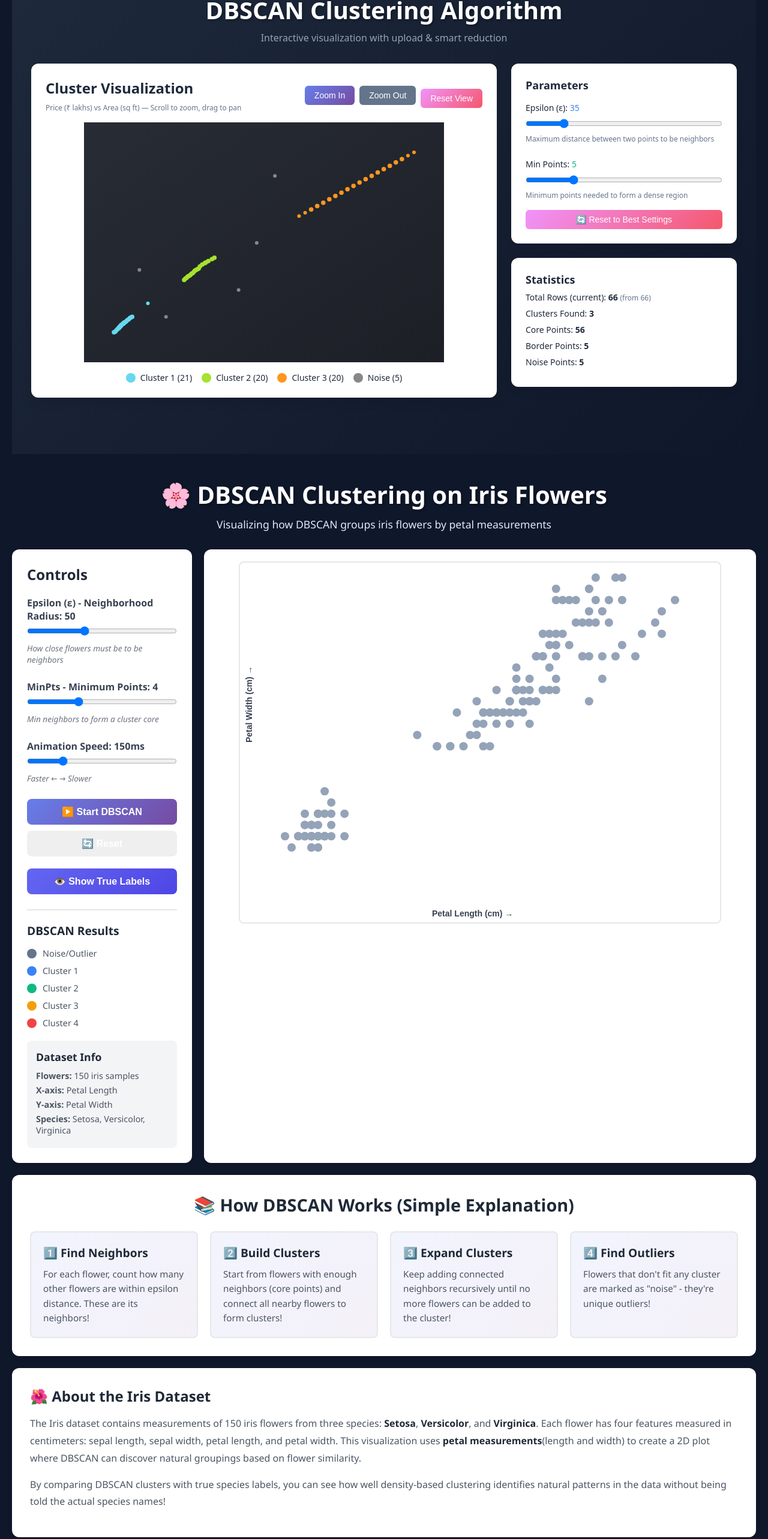
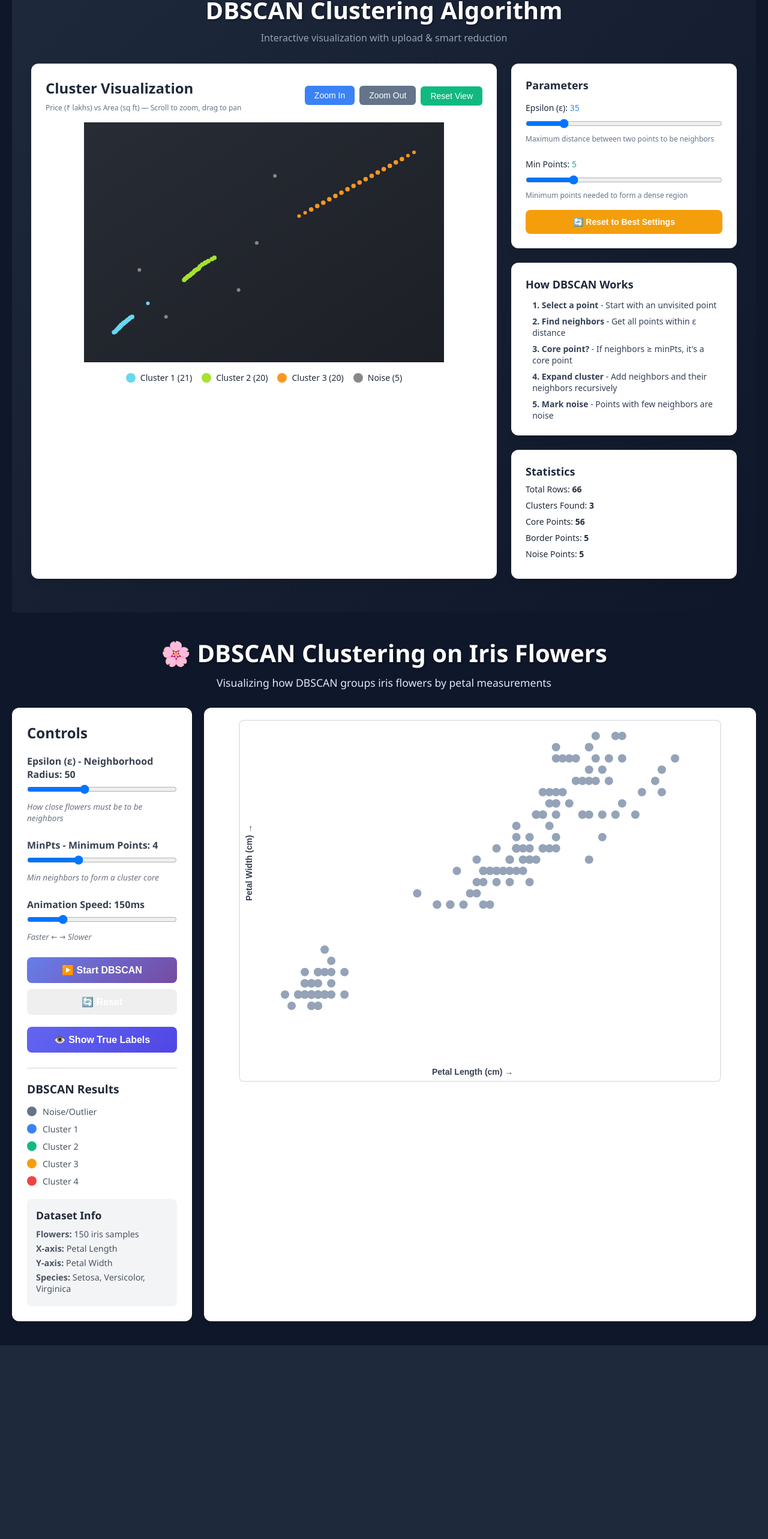
Before and after one commit to shhadowpdf/dhv-DBSCAN, a React (Vite) app: page / in a window 1280 px wide. Shown: the part 63-2629 px from the top of the page at 60% size. After the commit the page ends 2306 px from the top, so only its background shows below. Built offline with nearby package versions, Linux system fonts and the light colour scheme.

Commit message:
Explain panel changes

```diff
--- a/src/DBSCANExplain.css
+++ b/src/DBSCANExplain.css
@@ -183,8 +183,8 @@ canvas {
 
 .point-info {
   position: absolute;
-  top: 30px;
-  right: 30px;
+  bottom: 365px;
+  right: 145px;
   background: rgba(255, 255, 255, 0.95);
   border: 2px solid #3b82f6;
   border-radius: 8px;
--- a/src/DBSCANExplain.jsx
+++ b/src/DBSCANExplain.jsx
@@ -397,44 +397,6 @@ function DBSCANExplain() {
           )}
         </div>
       </div>
-
-      {/* Explanation Panel */}
-      {/* How it Works */}
-      <div className="how-it-works">
-        <h2>📚 How DBSCAN Works (Simple Explanation)</h2>
-        <div className="steps-grid">
-          <div className="step-card">
-            <h3>1️⃣ Find Neighbors</h3>
-            <p>For each flower, count how many other flowers are within epsilon distance. These are its neighbors!</p>
-          </div>
-          <div className="step-card">
-            <h3>2️⃣ Build Clusters</h3>
-            <p>Start from flowers with enough neighbors (core points) and connect all nearby flowers to form clusters!</p>
-          </div>
-          <div className="step-card">
-            <h3>3️⃣ Expand Clusters</h3>
-            <p>Keep adding connected neighbors recursively until no more flowers can be added to the cluster!</p>
-          </div>
-          <div className="step-card">
-            <h3>4️⃣ Find Outliers</h3>
-            <p>Flowers that don't fit any cluster are marked as "noise" - they're unique outliers!</p>
-          </div>
-        </div>
-      </div>
-
-      <div className="about-iris">
-        <h2>🌺 About the Iris Dataset</h2>
-        <p>
-          The Iris dataset contains measurements of 150 iris flowers from three species: <strong>Setosa</strong>,
-          <strong> Versicolor</strong>, and <strong>Virginica</strong>. Each flower has four features measured in centimeters:
-          sepal length, sepal width, petal length, and petal width. This visualization uses <strong>petal measurements</strong>
-          (length and width) to create a 2D plot where DBSCAN can discover natural groupings based on flower similarity.
-        </p>
-        <p>
-          By comparing DBSCAN clusters with true species labels, you can see how well density-based clustering identifies
-          natural patterns in the data without being told the actual species names!
-        </p>
-      </div>
     </div>
   );
 }
--- a/src/DBSCANViz.jsx
+++ b/src/DBSCANViz.jsx
@@ -430,11 +430,55 @@ const DBSCANViz = ({epsilon, minPt}) => {
                   </p>
                 </div>
                 <div style={{ display: 'flex', gap: '0.5rem', alignItems: 'center' }}>
-                  <button className="btn btn-primary" onClick={() => setZoom(z => Math.min(z * 1.2, 5))}>Zoom In</button>
-                  <button className="btn btn-muted" onClick={() => setZoom(z => Math.max(z * 0.8, 0.5))}>Zoom Out</button>
-                  <button className="btn btn-success" onClick={() => { setZoom(1); setPan({ x: 0, y: 0 }); }}>Reset View</button>
-                </div>
+                <button
+                  onClick={() => setZoom(z => Math.min(z * 1.2, 5))}
+                  style={{
+                    padding: '0.5rem 1rem',
+                    background: '#3b82f6',
+                    color: 'white',
+                    border: 'none',
+                    borderRadius: '6px',
+                    cursor: 'pointer',
+                    fontSize: '0.875rem',
+                    fontWeight: '500'
+                  }}
+                >
+                  Zoom In
+                </button>
+                <button
+                  onClick={() => setZoom(z => Math.max(z * 0.8, 0.5))}
+                  style={{
+                    padding: '0.5rem 1rem',
+                    background: '#64748b',
+                    color: 'white',
+                    border: 'none',
+                    borderRadius: '6px',
+                    cursor: 'pointer',
+                    fontSize: '0.875rem',
+                    fontWeight: '500'
+                  }}
+                >
+                  Zoom Out
+                </button>
+                <button
+                  onClick={() => { setZoom(1); setPan({ x: 0, y: 0 }); }}
+                  style={{
+                    padding: '0.5rem 1rem',
+                    background: '#10b981',
+                    color: 'white',
+                    border: 'none',
+                    borderRadius: '6px',
+                    cursor: 'pointer',
+                    fontSize: '0.875rem',
+                    fontWeight: '500',
+                    position: 'relative',
+                    bottom: '4.5px'
+                  }}
+                >
+                  Reset View
+                </button>
               </div>
+            </div>
 
               <div style={{ overflow: 'hidden', borderRadius: '8px' }}>
                 <svg
@@ -539,7 +583,7 @@ const DBSCANViz = ({epsilon, minPt}) => {
                     type="range"
                     min="10"
                     max="150"
-                    step="5"
+                    step="1"
                     value={eps}
                     onChange={(e) => setEps(parseFloat(e.target.value))}
                     style={{ width: '100%' }}
@@ -568,15 +612,59 @@ const DBSCANViz = ({epsilon, minPt}) => {
                 </div>
 
                 <button
-                  className="btn btn-warn"
-                  onClick={resetToDefaults}
-                  onMouseOver={(e) => e.currentTarget.style.background = '#d97706'}
-                  onMouseOut={(e) => e.currentTarget.style.background = '#f59e0b'}
-                  style={{ width: '100%' }}
-                >
-                  🔄 Reset to Best Settings
-                </button>
+                onClick={resetToDefaults}
+                style={{
+                  width: '100%',
+                  padding: '0.75rem',
+                  background: '#f59e0b',
+                  color: 'white',
+                  border: 'none',
+                  borderRadius: '8px',
+                  cursor: 'pointer',
+                  fontSize: '0.875rem',
+                  fontWeight: '600',
+                  transition: 'background 0.2s'
+                }}
+                onMouseOver={(e) => e.target.style.background = '#d97706'}
+                onMouseOut={(e) => e.target.style.background = '#f59e0b'}
+              >
+                🔄 Reset to Best Settings
+              </button>
               </div>
+
+              <div style={{
+              background: '#ffffffff',
+              padding: '1.5rem',
+              borderRadius: '12px',
+              boxShadow: '0 10px 15px -3px rgba(0, 0, 0, 0.1)'
+            }}>
+              <div style={{ display: 'flex', alignItems: 'flex-start', gap: '0.5rem' }}>
+                <div>
+                  <h3 style={{
+                    fontSize: '1.125rem',
+                    fontWeight: '600',
+                    marginBottom: '0.5rem',
+                    margin: '0 0 0.8rem 0',
+                    color: '#1e293b'
+                  }}>
+                    How DBSCAN Works
+                  </h3>
+                  <ul style={{
+                    listStyleType: 'none',
+                    fontSize: '0.875rem',
+                    color: '#334155',
+                    paddingLeft: '0.7rem',
+                    margin: 0
+                  }}>
+                    <li style={{ marginBottom: '0.5rem' }}><strong>1. Select a point</strong> - Start with an unvisited point</li>
+                    <li style={{ marginBottom: '0.5rem' }}><strong>2. Find neighbors</strong> - Get all points within ε distance</li>
+                    <li style={{ marginBottom: '0.5rem' }}><strong>3. Core point?</strong> - If neighbors ≥ minPts, it's a core point</li>
+                    <li style={{ marginBottom: '0.5rem' }}><strong>4. Expand cluster</strong> - Add neighbors and their neighbors recursively</li>
+                    <li><strong>5. Mark noise</strong> - Points with few neighbors are noise</li>
+                  </ul>
+                </div>
+              </div>
+            </div>
 
               {/* Explainer */}
 
@@ -586,7 +674,7 @@ const DBSCANViz = ({epsilon, minPt}) => {
                   Statistics
                 </h3>
                 <div style={{ fontSize: '0.875rem', color: '#1e293b' }}>
-                  <p style={{ margin: '0.5rem 0' }}>Total Rows (current): <strong>{reducedCount}</strong> {useReduction && <span className="muted"> (from {originalCount})</span>}</p>
+                  <p style={{ margin: '0.5rem 0' }}>Total Rows: <strong>{reducedCount}</strong></p>
                   <p style={{ margin: '0.5rem 0' }}>Clusters Found: <strong>{numClusters}</strong></p>
                   <p style={{ margin: '0.5rem 0' }}>Core Points: <strong>{corePoints}</strong></p>
                   <p style={{ margin: '0.5rem 0' }}>Border Points: <strong>{borderPoints}</strong></p>
```
Also changed, not shown: note.txt (added).
